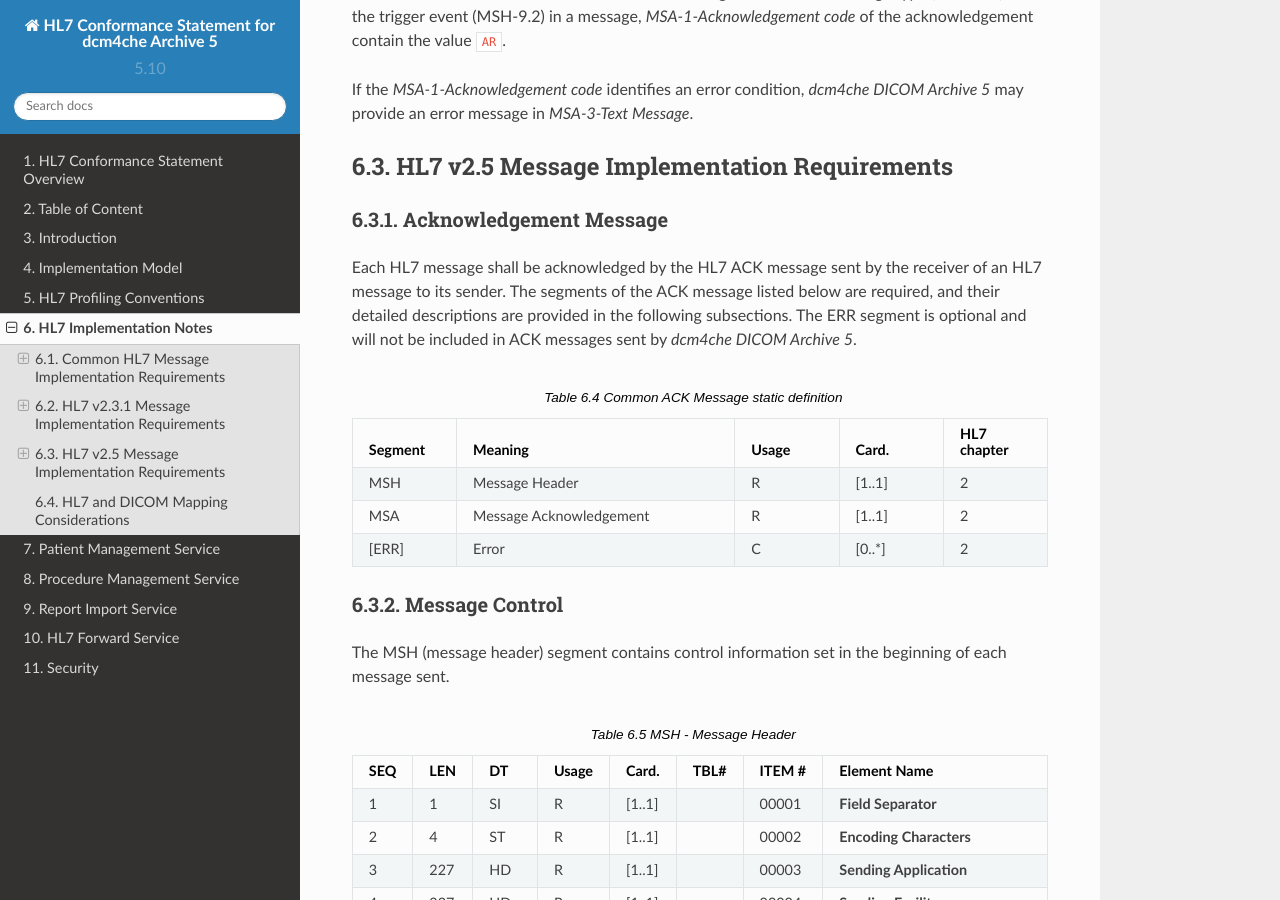
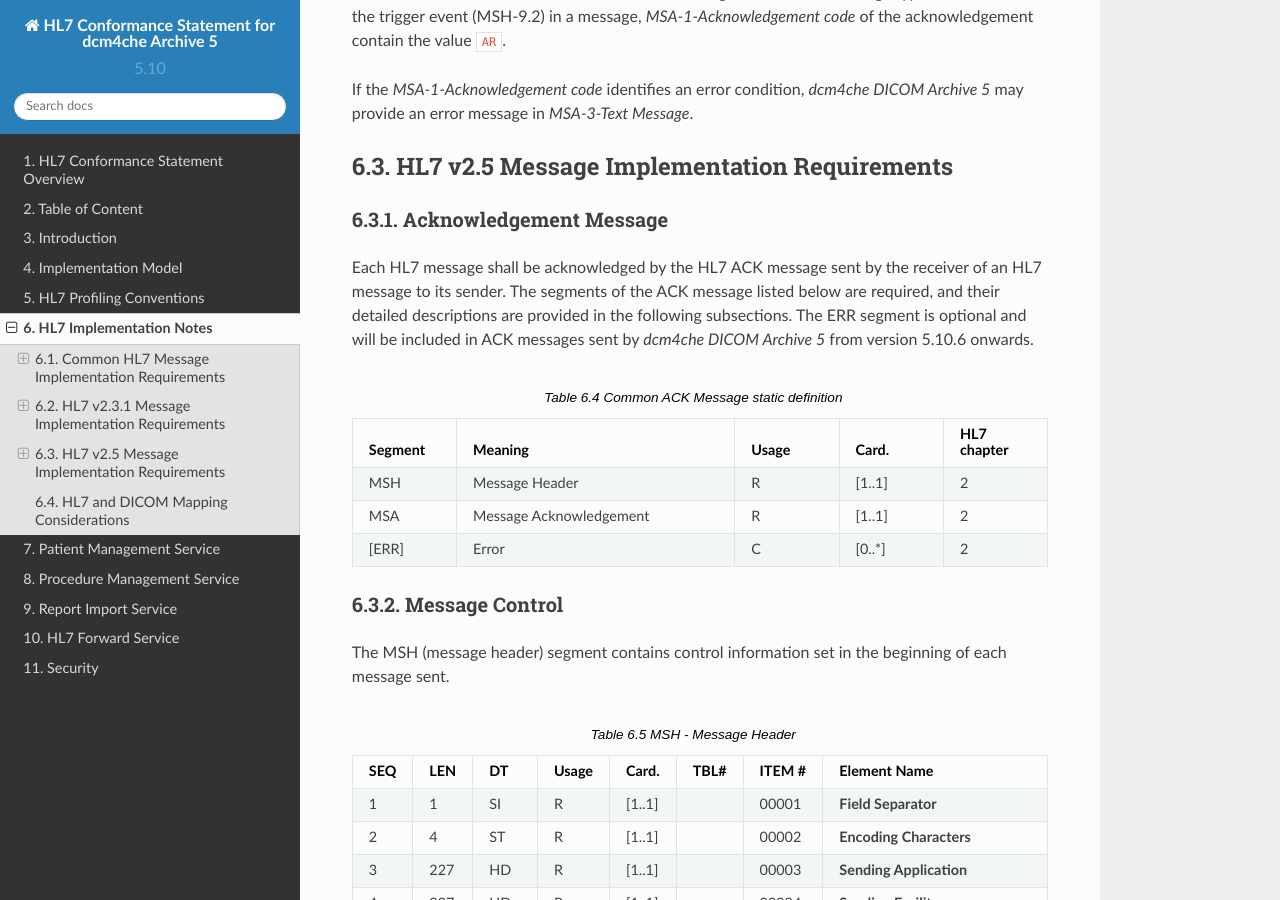
Before and after one commit to dcm4che/dcm4chee-arc-hl7cs, a Sphinx documentation site: the page built from source/hl7-impl-notes.rst, in a window 1280 px wide and 900 px high, scrolled down 3656 px. Built offline with Sphinx 7.4.7 and the Read the Docs theme 2.0.0, drawn with Linux system fonts in a browser that asks for light colours.

Commit message:
- update procedure update configuration inbound - update hl7-impl-notes

```diff
--- a/source/hl7-impl-notes.rst
+++ b/source/hl7-impl-notes.rst
@@ -159,7 +159,7 @@
 
 Each HL7 message shall be acknowledged by the HL7 ACK message sent by the receiver of an HL7 message to its sender.
 The segments of the ACK message listed below are required, and their detailed descriptions are provided in the
-following subsections. The ERR segment is optional and will not be included in ACK messages sent by |product|.
+following subsections. The ERR segment is optional and will be included in ACK messages sent by |product| from version 5.10.6 onwards.
 
 .. csv-table:: Common ACK Message static definition
    :header: Segment,Meaning,Usage,Card.,HL7 chapter
--- a/source/orm/inbound.rst
+++ b/source/orm/inbound.rst
@@ -387,7 +387,7 @@
    41, 30, ID, R2, 0224, 01032, Transport Arranged
    42, 1, ID, O, 0225, 01033, Escort Required
    43, 200, CE, O, , 01034, Planned Patient Transport Comment
-   44, 80, CE, O, 0088, 00393, Procedure Code
+   44, 80, CE, O, 0088, 00393, **Procedure Code**
    45, 80, CE, O, 0340, 01036, Procedure Code Modifier
 
 
@@ -439,7 +439,7 @@
    41, 30, ID, R2, 0224, 01032, Transport Arranged
    42, 1, ID, O, 0225, 01033, Escort Required
    43, 250, CE, O, , 01034, Planned Patient Transport Comment
-   44, 250, CE, O, 0088, 00393, Procedure Code
+   44, 250, CE, O, 0088, 00393, **Procedure Code**
    45, 250, CE, O, 0340, 01036, Procedure Code Modifier
    46, 250, CE, R2, 0411, 01474, Placer Supplemental Service Information
    47, 250, CE, R2, 0411, 01475, Filler Supplemental Service Information
```
